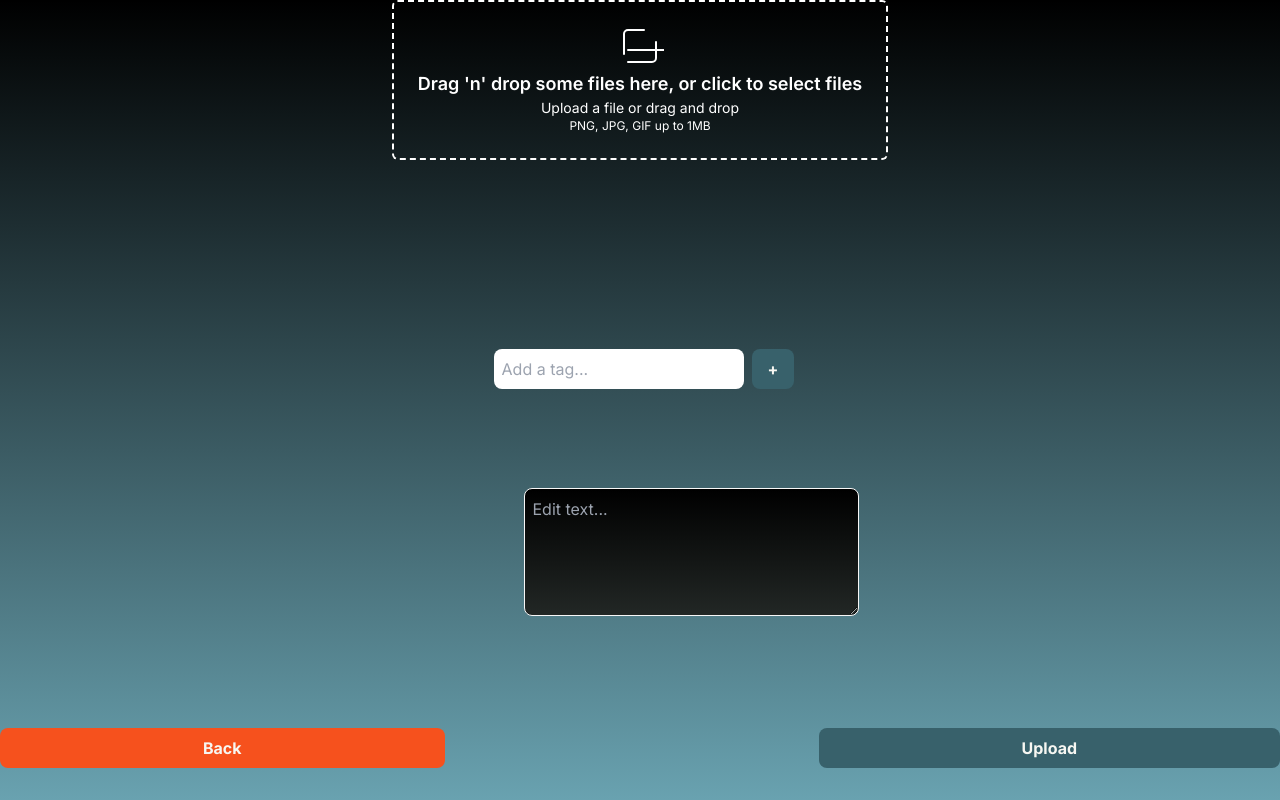
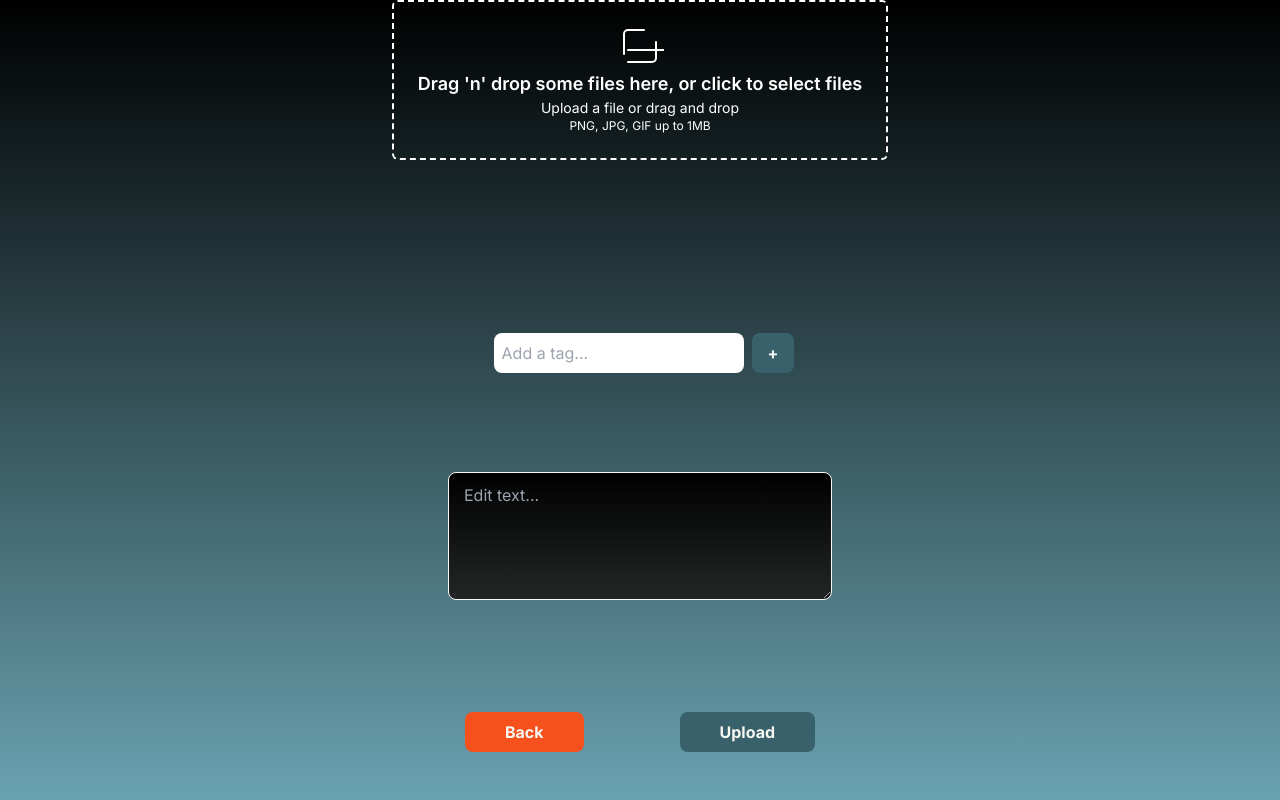
Before and after one commit to AttilaTap/What-s-that-meme, a Next.js app: page /upload in a window 1280 px wide. Built offline with nearby package versions, Linux system fonts and the light colour scheme.

Commit message:
styling upload page.js

```diff
--- a/app/upload/page.js
+++ b/app/upload/page.js
@@ -69,7 +69,7 @@ export default function UserUpload() {
   };
 
   return (
-    <main className='flex min-h-screen flex-col items-center justify-between'>
+    <main className='flex min-h-screen flex-col justify-between items-center'>
       <section className='mb-8'>
         <ImageDropzone
           onDrop={onDrop}
@@ -127,30 +127,29 @@ export default function UserUpload() {
         </form>
       </section>
 
-      <section className='mt-4'>
+      <section className= "items-center w-96">
         <textarea
           type='text'
           value={textAnnotations}
           onChange={(e) => setTextAnnotations(e.target.value)}
-          className='p-2 rounded-lg my-2 h-32 bg-transparent'
+          className='rounded-lg bg-transparent h-32 my-8 w-full mx-0'
           placeholder='Edit text...'
         />
       </section>
 
-      <section className='my-8 w-full flex justify-between items-center'>
-        <div className='flex-grow'>
+      <section className='mb-8 flex justify-between'>
+        <div className='ml-10 mr-12 my-4'>
           <button
             onClick={handleBack}
-            className='w-full bg-my-tangelo hover:bg-my-darkslategray text-my-white font-bold py-2 px-4 rounded-lg'
+            className='bg-my-tangelo hover:bg-my-darkslategray text-my-white font-bold py-2 px-10 rounded-lg'
           >
             Back
           </button>
         </div>
-        <div className='flex-grow'></div>
-        <div className='flex-grow'>
-        <button
+        <div className='ml-12 mr-10 my-4'>
+          <button
             onClick={handleUpload}
-            className='w-full bg-my-darkslategray hover:bg-my-berkeleyblue text-my-white font-bold py-2 px-4 rounded-lg'
+            className='bg-my-darkslategray hover:bg-my-berkeleyblue text-my-white font-bold py-2 px-10 rounded-lg'
             disabled={isUploadButtonDisabled}
           >
             {isUploading ? "Uploading..." : "Upload"}
```
